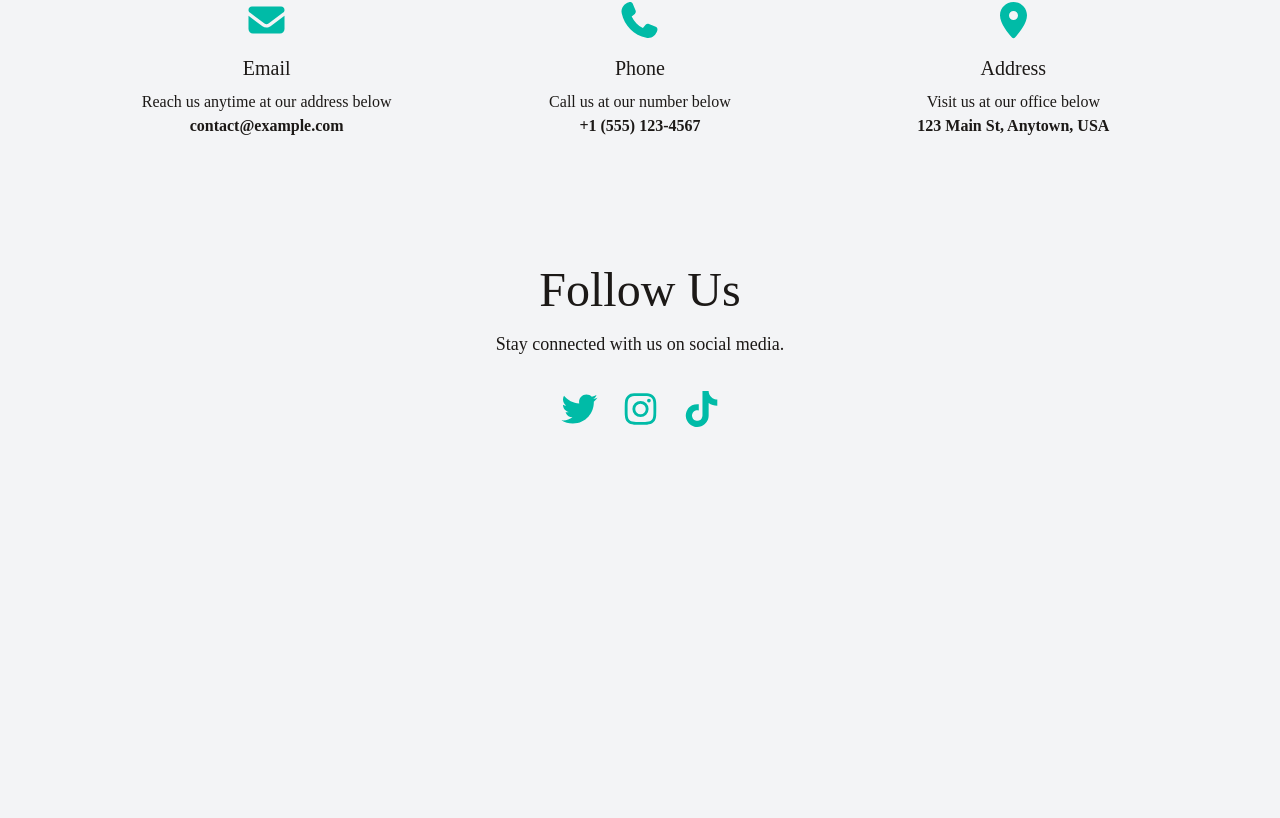
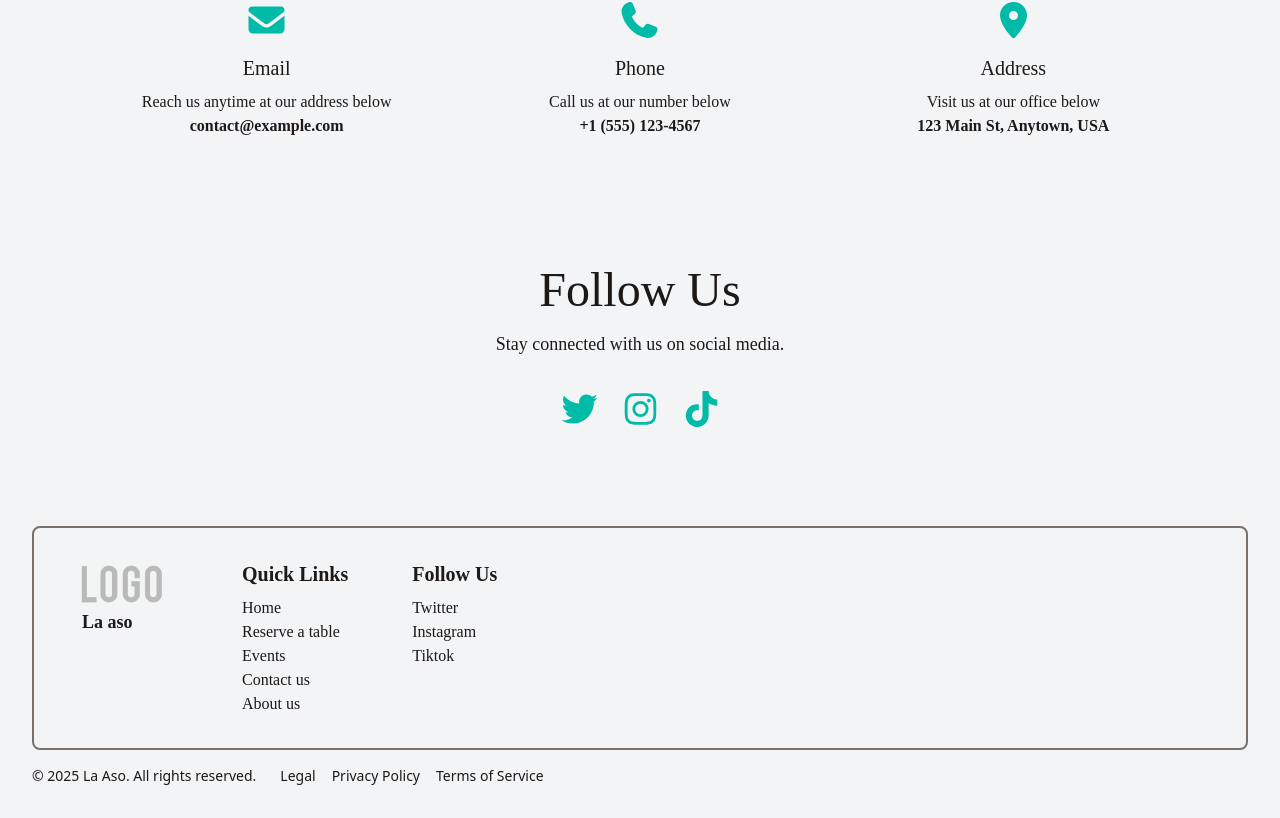
Before and after one commit to ierman1/ttigualada-aso, a Vue app: page / in a window 1280 px wide. Shown: the part 3098-3916 px from the top of the page. Before the commit the page ends 3592 px from the top, so only its background shows below. Built offline with nearby package versions, Linux system fonts and the light colour scheme.

Commit message:
Adds a footer

```diff
--- a/src/App.vue
+++ b/src/App.vue
@@ -1,6 +1,6 @@
 <script setup lang="ts">
 import DefaultNavbar from './components/DefaultNavbar.vue';
-
+import DefaultFooter from './components/DefaultFooter.vue';
 </script>
 
 <template>
@@ -10,7 +10,9 @@ import DefaultNavbar from './components/DefaultNavbar.vue';
   <main>
     <router-view />
   </main>
-  <footer></footer>
+  <footer>
+    <DefaultFooter />
+  </footer>
 </template>
 
 <style scoped></style>
--- /dev/null
+++ b/src/components/DefaultFooter.vue
@@ -0,0 +1,32 @@
+<template>
+    <div class="m-8">
+        <div class="border-2 border-stone-500 rounded-lg p-8 modern-antiqua-regular">
+            <div class="flex justify-start gap-16 items-start">
+                <div class="flex-col items-center">
+                    <img src="/src/assets/logo.png" class="h-12" alt="Logo">
+                    <span class="ml-4 text-lg font-bold">La aso</span>
+                </div>
+                <div class="flex flex-col">
+                    <h2 class="text-xl font-bold mb-2">Quick Links</h2>
+                    <a href="/">Home</a>
+                    <a href="/reserve">Reserve a table</a>
+                    <a href="/events">Events</a>
+                    <a href="/contact">Contact us</a>
+                    <a href="/about">About us</a>
+                </div>
+                <div class="flex flex-col">
+                    <h2 class="text-xl font-bold mb-2">Follow Us</h2>
+                    <a href="https://twitter.com/LaAso">Twitter</a>
+                    <a href="https://instagram.com/LaAso">Instagram</a>
+                    <a href="https://tiktok.com/LaAso">Tiktok</a>
+                </div>
+            </div>
+        </div>
+        <div class="text-sm text-left mt-4">
+            <p class="inline-block">&copy; 2025 La Aso. All rights reserved.</p>
+            <a href="/legal" class="inline-block ml-6 mr-2">Legal</a>
+            <a href="/privacy" class="inline-block mx-2">Privacy Policy</a>
+            <a href="/terms" class="inline-block mx-2">Terms of Service</a>
+        </div>
+    </div>
+</template>
```
